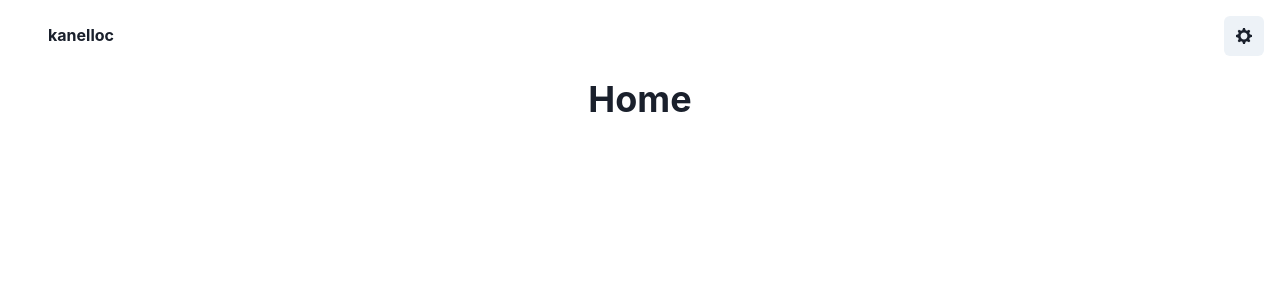
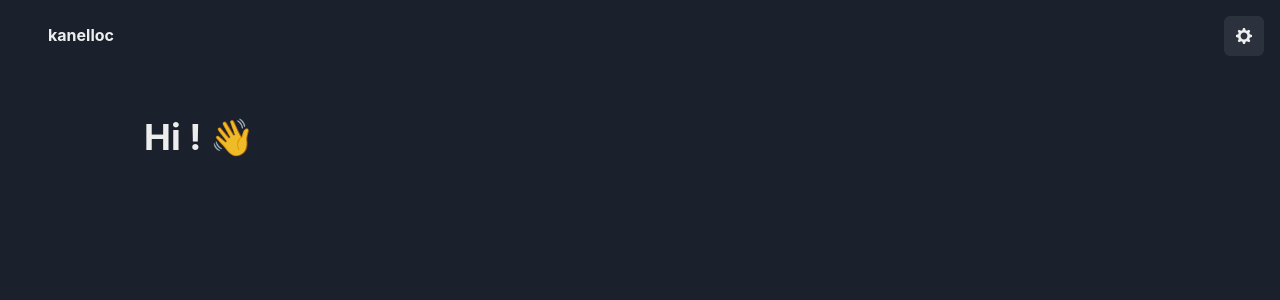
Before and after one commit to kanelloc/kanelloc.com, a React (Vite) app: page / in a window 1280 px wide. Shown: the top 300 px of the page. Built offline with nearby package versions, Linux system fonts and the light colour scheme; some icons are missing.

Commit message:
Mod: main container initial changes

```diff
--- a/src/components/Layout.tsx
+++ b/src/components/Layout.tsx
@@ -1,5 +1,5 @@
 import React from 'react';
-import { Box, Flex } from '@chakra-ui/react';
+import { Box } from '@chakra-ui/react';
 import type { ReactNode } from 'react';
 import Header from './Header';
 
@@ -11,7 +11,7 @@ const Layout = ({ children }: LayoutProps) => {
   return (
     <Box>
       <Header />
-      <Box width="full" as="main" marginY={22}>
+      <Box width="full" as="main" marginY="60px">
         {children}
       </Box>
     </Box>
--- a/src/pages/Home.tsx
+++ b/src/pages/Home.tsx
@@ -1,11 +1,11 @@
 import React from 'react';
-import { Flex, Heading } from '@chakra-ui/react';
+import { Container, Heading } from '@chakra-ui/react';
 
 const Home = () => {
   return (
-    <Flex alignItems="center" justifyContent="center">
-      <Heading>Home</Heading>
-    </Flex>
+    <Container maxWidth="1024px">
+      <Heading>Hi ! 👋</Heading>
+    </Container>
   );
 };
 
--- a/src/styles/Theme.tsx
+++ b/src/styles/Theme.tsx
@@ -1,7 +1,7 @@
 import { extendTheme, type ThemeConfig } from '@chakra-ui/react';
 
 const config: ThemeConfig = {
-  initialColorMode: 'light',
+  initialColorMode: 'dark',
   useSystemColorMode: false,
   disableTransitionOnChange: false,
 };
```
